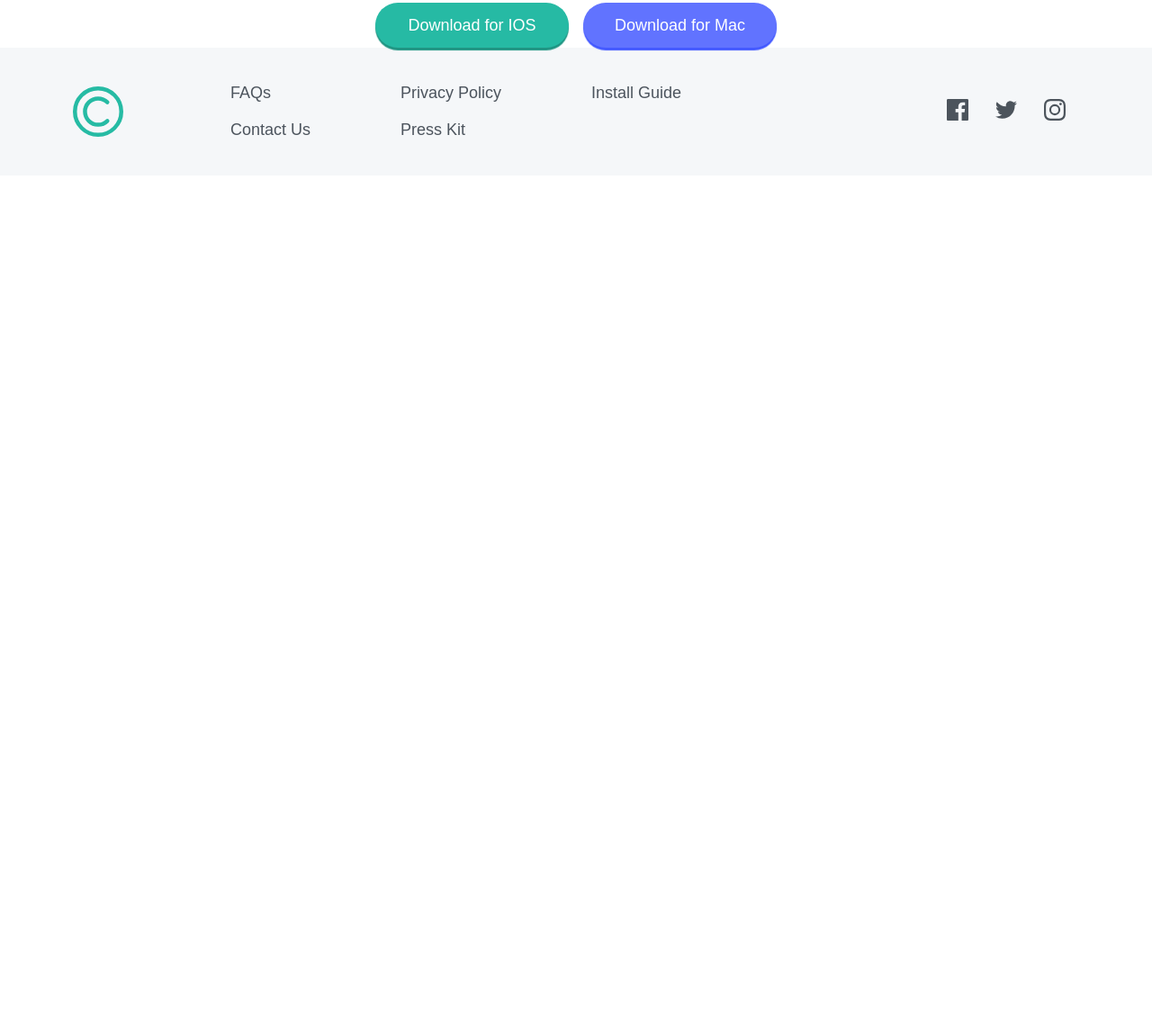
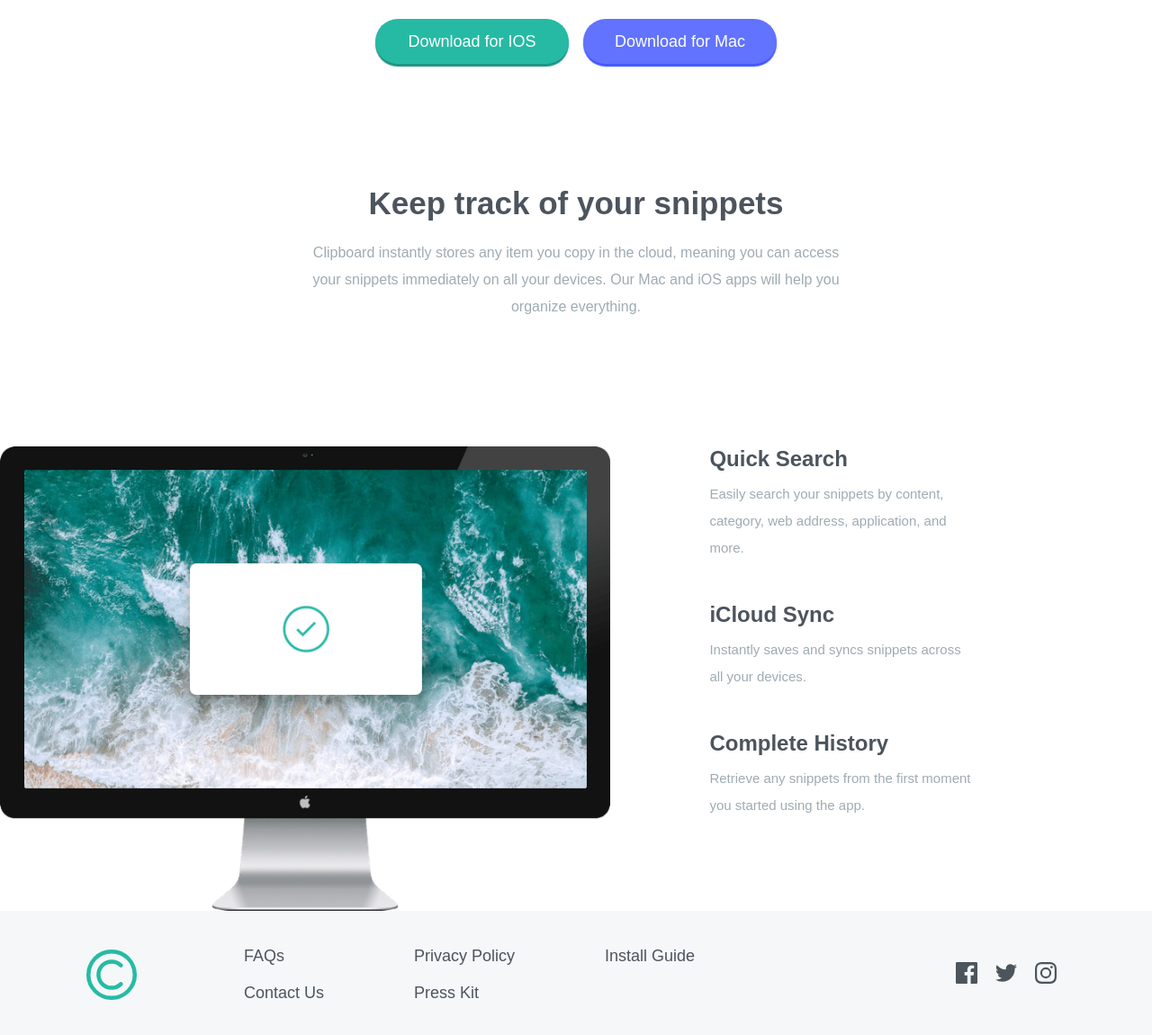
Before and after one commit to janelizette/clipboard-landing-page, a website: page index.html in a window 1280 px wide. Shown: the part 452-1602 px from the top of the page at 90% size. Before the commit the page ends 800 px from the top, so only its background shows below. Drawn offline with Linux system fonts and the light colour scheme; a web font is replaced by a local one.

Commit message:
add section 1

```diff
--- a/index.html
+++ b/index.html
@@ -23,9 +23,46 @@
       </div>
     </header>
 
+    <!-- Section 1 -->
+    <div class="section one">
+      <h1>Keep track of your snippets</h1>
+      <p>
+        Clipboard instantly stores any item you copy in the cloud, meaning you
+        can access your snippets immediately on all your devices. Our Mac and
+        iOS apps will help you organize everything.
+      </p>
+
+      <div class="content">
+        <img src="images/image-computer.png" alt="" />
+
+        <ul>
+          <li>
+            <h2>Quick Search</h2>
+            <p>
+              Easily search your snippets by content, category, web address,
+              application, and more.
+            </p>
+          </li>
+
+          <li>
+            <h2>iCloud Sync</h2>
+            <p>Instantly saves and syncs snippets across all your devices.</p>
+          </li>
+
+          <li>
+            <h2>Complete History</h2>
+            <p>
+              Retrieve any snippets from the first moment you started using the
+              app.
+            </p>
+          </li>
+        </ul>
+      </div>
+    </div>
+
     <footer>
       <div class="logo">
-        <img src="images/logo.svg" alt="">
+        <img src="images/logo.svg" alt="" />
       </div>
       <div class="col-one">
         <ul>
@@ -49,9 +86,9 @@
 
       <div class="links">
         <ul>
-          <li><img src="images/icon-facebook.svg" alt=""></li>
-          <li><img src="images/icon-twitter.svg" alt=""></li>
-          <li><img src="images/icon-instagram.svg" alt=""></li>
+          <li><img src="images/icon-facebook.svg" alt="" /></li>
+          <li><img src="images/icon-twitter.svg" alt="" /></li>
+          <li><img src="images/icon-instagram.svg" alt="" /></li>
         </ul>
       </div>
     </footer>
--- a/style.css
+++ b/style.css
@@ -11,6 +11,8 @@ body {
   background-repeat: no-repeat;
   background-size: 1440px;
 }
+
+/* Header */
 
 header > #logo {
   margin: 100px auto 70px;
@@ -31,12 +33,13 @@ header > p {
   font-size: 18px;
   width: 45%;
   margin: 20px auto;
+  line-height: 30px;
 }
 
 header > .btn {
   display: flex;
   justify-content: center;
-  margin-top: 60px;
+  margin: 60px 0 135px;
 }
 
 header > .btn > button {
@@ -58,6 +61,55 @@ header > .btn > #ios {
 header > .btn > #mac {
   background-color: hsl(233, 100%, 69%);
   box-shadow: 0px 3px 1px 0px hsl(233, 100%, 63%);
+}
+
+/* Section 1 */
+.section > h1 {
+  color: hsl(210, 10%, 33%);
+  text-align: center;
+  font-size: 35px;
+}
+
+.section > p {
+  color: hsl(201, 11%, 66%);
+  text-align: center;
+  font-size: 16px;
+  width: 47%;
+  margin: 20px auto;
+  line-height: 30px;
+}
+
+.section > .content {
+  display: flex;
+  margin-top: 140px;
+  align-items: flex-start;
+}
+
+.section > .content > img {
+  width: 53%;
+}
+
+.section > .content > ul {
+  margin-left: 110px;
+  margin-right: 200px;
+  margin-top: 0;
+}
+
+.section > .content > ul > li {
+  margin-top: 0;
+  margin-bottom: 45px;
+}
+
+.section > .content > ul > li > h2 {
+  color: hsl(210, 10%, 33%);
+  font-size: 24px;
+  margin-bottom: 10px;
+}
+
+.section > .content > ul > li > p {
+  color: hsl(201, 11%, 66%);
+  font-size: 15px;
+  line-height: 30px;
 }
 
 /* Footer */
@@ -114,5 +166,5 @@ a {
 
 .links > ul > li {
   cursor: pointer;
-  margin: 0 15px;
+  margin: 0 10px;
 }
```
